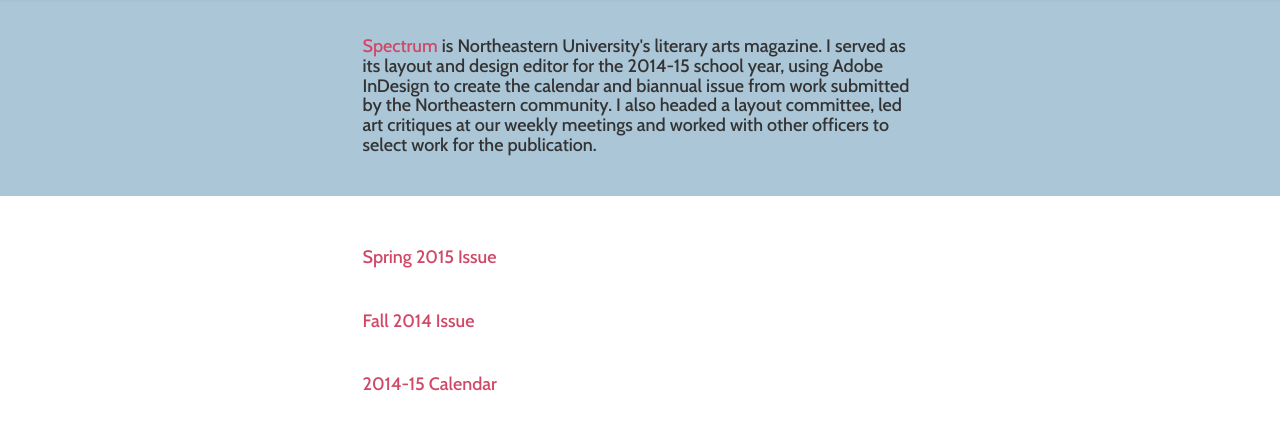
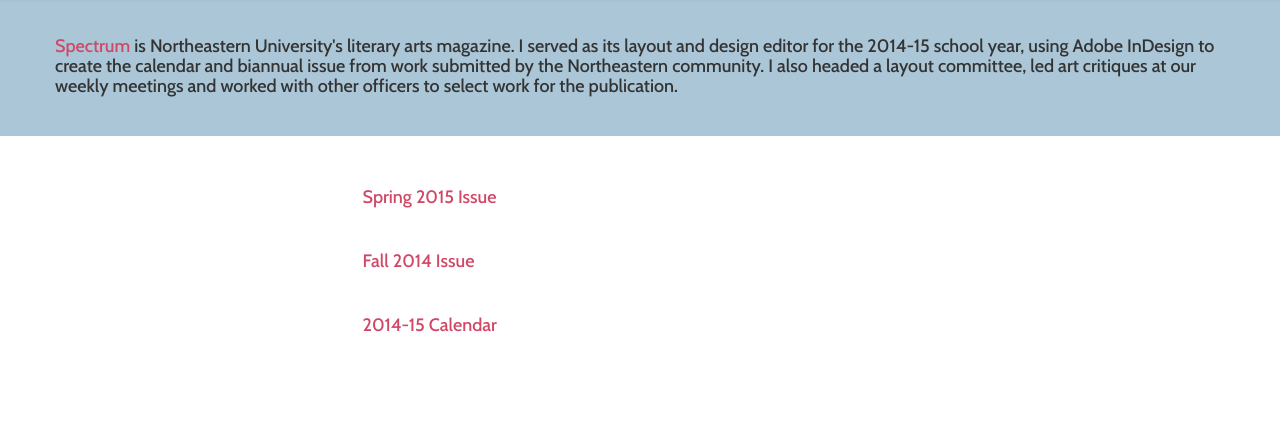
Before and after one commit to rswalrath/rswalrath.github.io, a plain HTML site: page spectrum.html in a window 1280 px wide. Shown: the part 53-482 px from the top of the page. Drawn offline with nearby package versions, Linux system fonts and the light colour scheme; a script that the page names is missing.

Commit message:
Spectrum changes
I drafted out my plan on a piece of notebook paper. Different divs for
each issue with background-img of the cover.

```diff
--- a/spectrum.html
+++ b/spectrum.html
@@ -51,8 +51,7 @@
   <div class="container">
     <div class="spectrum-header">
       <div class="row">
-        <div class="col-md-3"></div>
-        <div class="col-md-6">
+        <div>
           <h4><a href=www.spectrum.neu.edu>Spectrum</a> is Northeastern University's literary arts magazine. I served as its
           layout and design editor for the 2014-15 school year, using Adobe InDesign to create the calendar and biannual issue from
           work submitted by the Northeastern community. I also headed a layout committee, led art critiques at our weekly meetings
```
